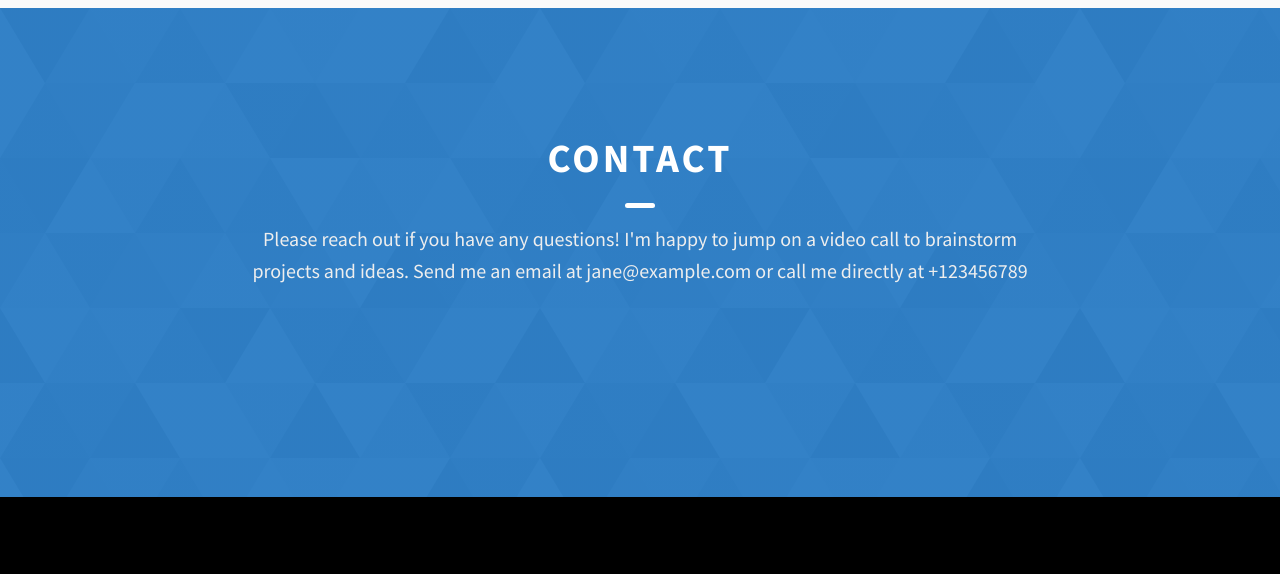
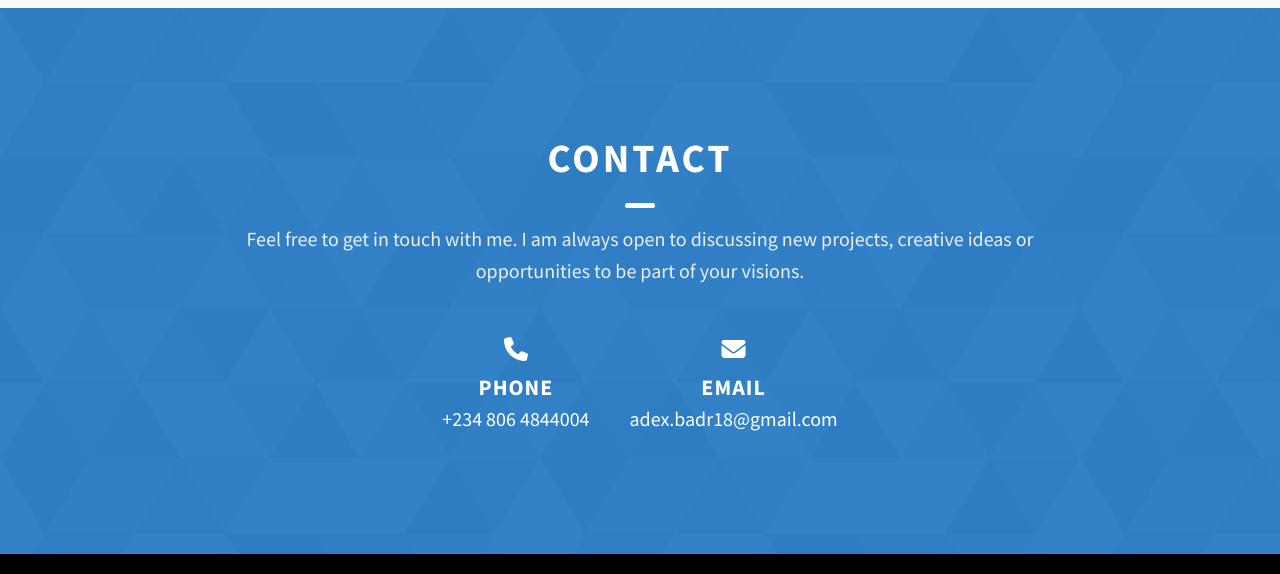
Before and after one commit to adex-badr18/portfolio, a website built with Vite: page index.html in a window 1280 px wide. Shown: the part 3556-4130 px from the top of the page. Built offline with nearby package versions, Linux system fonts and the light colour scheme.

Commit message:
Refactor & style about section

```diff
--- a/css/style.css
+++ b/css/style.css
@@ -793,6 +793,39 @@ textarea {
     border-bottom: 0;
 }
 
+.contact-info__wrapper {
+    display: flex;
+    align-items: center;
+    justify-content: center;
+    gap: 40px;
+    color: #FFFFFF;
+    margin-top: -40px;
+}
+
+@media (max-width: 468px) {
+    .contact-info__wrapper {
+        flex-direction: column;
+    }
+}
+
+.contact-info {
+    display: flex;
+    flex-direction: column;
+    align-items: center;
+    justify-content: center;
+}
+
+.contact-info i {
+    font-size: 24px;
+    margin-bottom: 10px;
+}
+
+.contact-info .contact-detail {
+    font-size: 2rem;
+}
+
+
+
 .main-footer {
     background: #000;
     color: #fff;
--- a/index.html
+++ b/index.html
@@ -12,10 +12,14 @@
 
     <link rel="stylesheet" href="css/style.css" />
 
+    <!-- Google Font -->
     <link rel="preconnect" href="https://fonts.googleapis.com" />
     <link rel="preconnect" href="https://fonts.gstatic.com" crossorigin />
     <link href="https://fonts.googleapis.com/css2?family=Source+Sans+Pro:wght@400;600;700;900&display=swap"
         rel="stylesheet" />
+
+    <!-- Font Awesome -->
+    <script src="https://kit.fontawesome.com/51f10c69eb.js" crossorigin="anonymous"></script>
 </head>
 
 <body>
@@ -217,10 +221,23 @@
             <h2 class="heading heading-sec heading-sec__mb-med">
                 <span class="heading-sec__main heading-sec__main--lt">Contact</span>
                 <span class="heading-sec__sub heading-sec__sub--lt">
-                    Please reach out if you have any questions! I'm happy to jump on a video call to brainstorm projects
-                    and ideas. Send me an email at jane@example.com or call me directly at +123456789
+                    Feel free to get in touch with me. I am always open to discussing new projects, creative ideas or opportunities to be part of your visions.
                 </span>
             </h2>
+
+            <div class="contact-info__wrapper">
+                <div class="contact-info">
+                    <i class="fa-solid fa-phone"></i>
+                    <h4 class="heading heading-sm text-lt">Phone</h4>
+                    <a href="tel:+2348064844004" class="contact-detail">+234 806 4844004</a>
+                </div>
+
+                <div class="contact-info">
+                    <i class="fa-solid fa-envelope"></i>
+                    <h4 class="heading heading-sm text-lt">Email</h4>
+                    <a href="mailto:adex.badr18@gmail.com" class="contact-detail">adex.badr18@gmail.com</a>
+                </div>
+            </div>
         </div>
     </section>
     <footer class="main-footer">
```
